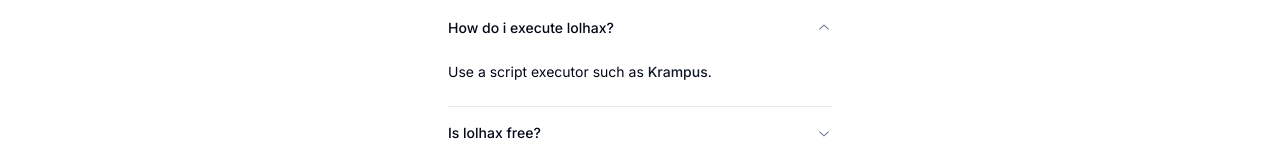
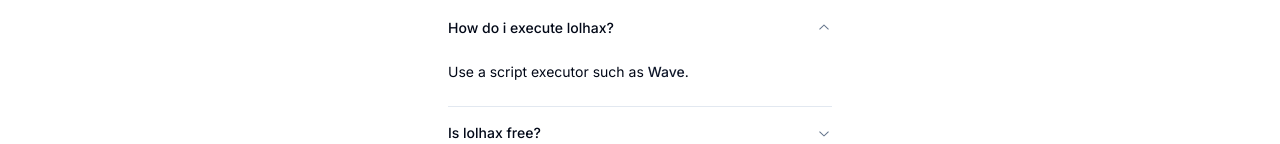
Before and after one commit to Zet-a/LX-info, a Next.js app: page / in a window 1280 px wide. Both pictures are taken after a click on the button "How do i execute lolhax?". Shown: the part 1388-1532 px from the top of the page. Built offline with nearby package versions, Linux system fonts and the light colour scheme.

Commit message:
Update page.tsx

```diff
--- a/src/app/page.tsx
+++ b/src/app/page.tsx
@@ -62,7 +62,7 @@
           <AccordionItem value="item-1">
             <AccordionTrigger>How do i execute lolhax?</AccordionTrigger>
             <AccordionContent>
-              Use a script executor such as <Link href="https://krampus.gg" className={cn(buttonVariants({variant: "link"}), "ml-0 mr-0 px-0")} target="_blank">Krampus</Link>.
+              Use a script executor such as <Link href="https://getwave.gg" className={cn(buttonVariants({variant: "link"}), "ml-0 mr-0 px-0")} target="_blank">Wave</Link>.
             </AccordionContent>
           </AccordionItem>
           <AccordionItem value="item-2">
```
